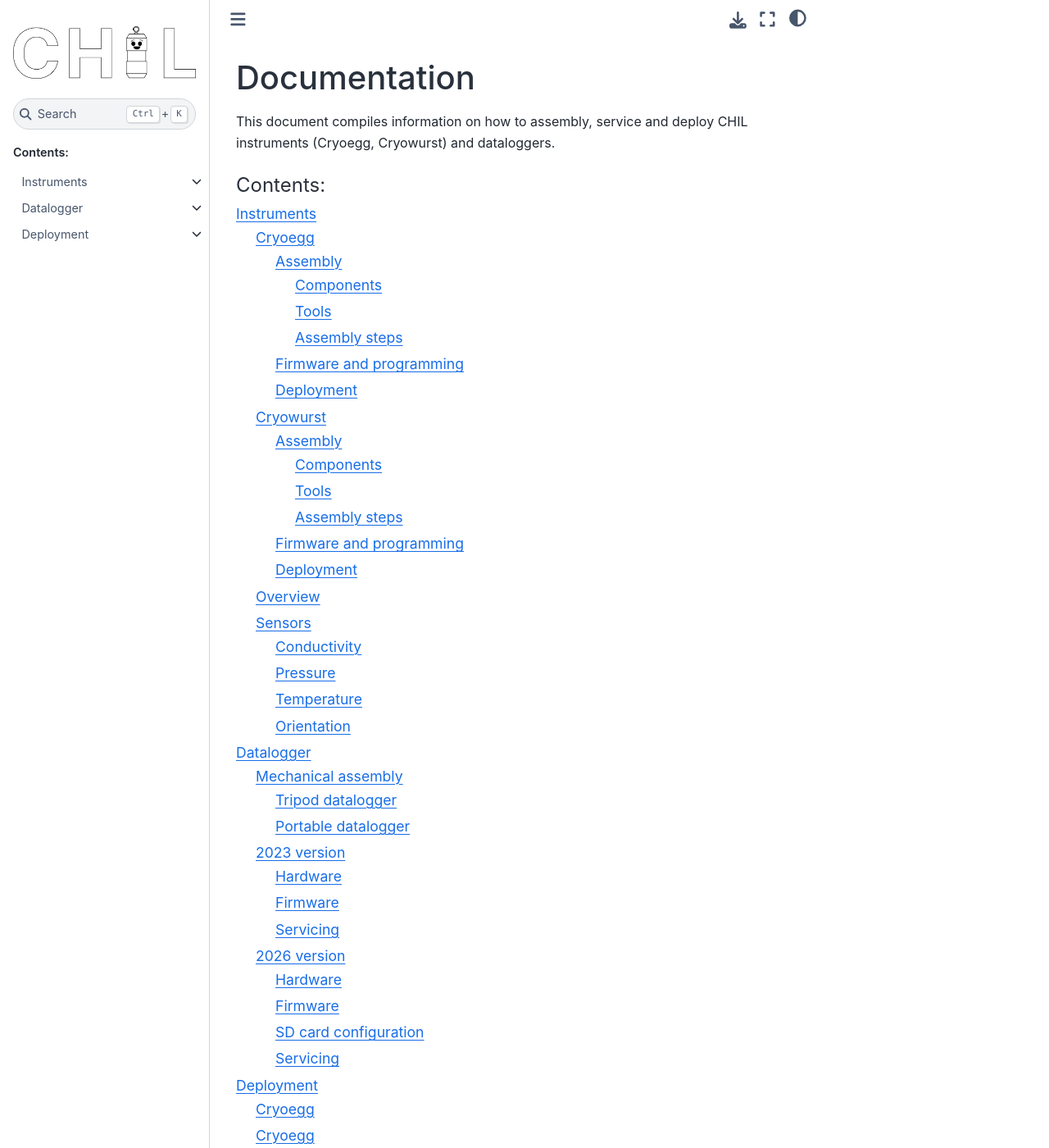
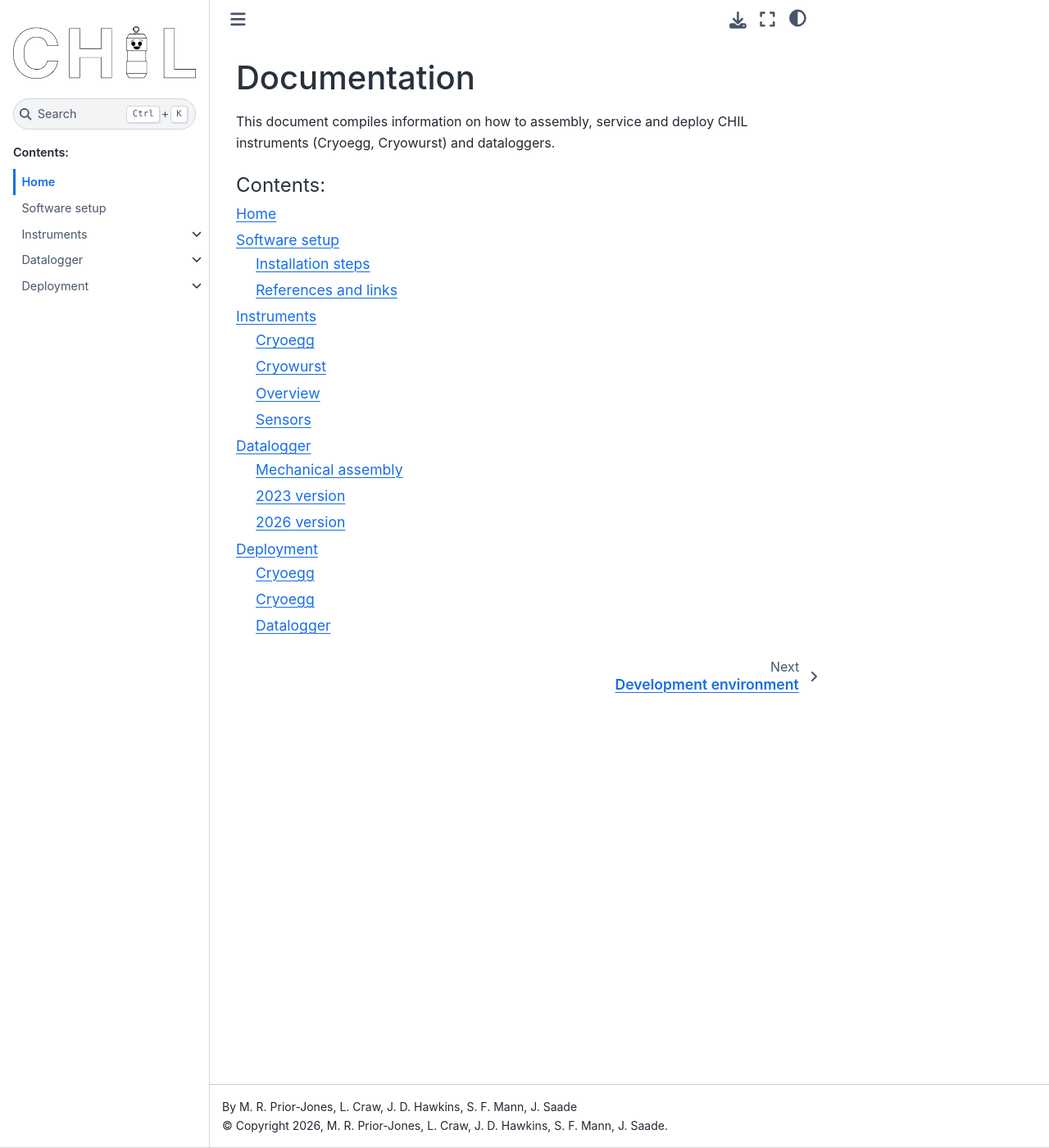
Before and after one commit to CHILCardiff/docs, a Sphinx documentation site: the page built from source/index.rst, in a window 1280 px wide and 1400 px high. Shown: the whole window at 82% size. Built offline with Sphinx 7.4.7 and the Sphinx Book theme 1.1.4, drawn with Linux system fonts in a browser that asks for light colours; some of the changed lines change nothing that is shown; some of the changed text lies outside the part shown.

Commit message:
add outline documentation for dev. environment setup

```diff
--- /dev/null
+++ b/source/devtools.rst
@@ -0,0 +1,181 @@
+Development environment
+=======================
+
+Various code repositories and third-party software packages are required to update the firmware on CHIL instruments and dataloggers, as well as receive and decode the packets that they transmit.
+
+This page describes instructions for setting up a development environment on a Windows PC so that you can:
+
+* reprogram CHIL instruments with new measurement settings
+* update firmware on CHIL dataloggers to the latest version
+* decode and interpret packets from CHIL instruments and dataloggers
+
+.. important::
+
+  Follow the instructions carefully, **do not use** default options for all the installation steps!
+
+Installation steps
+------------------
+The installation instructions below were tested on 2026-05-21 using a Windows laptop without a internet connection. If you find any issues with the instructions below, let us know by `sending an email <mailto:hawkinsj22@cardiff.ac.uk>`__.
+
+The latest files for the development environment are stored in a ZIP archive (``childev.zip``).
+
+**Archive folder structure:**
+
+* ``firmware/`` instrument and datalogger firmware.
+* ``installers/`` third-party software installers.
+* ``software/`` CHIL developed software and Python libraries.
+* ``vscode_extensions/`` useful extensions for Visual Studio Code.
+
+Download installation files
+^^^^^^^^^^^^^^^^^^^^^^^^^^^
+If you have an offline version of the  ``childev.zip`` archive (``childev-offline.zip``), this should already contain the necessary files to setup the environment. For licensing reasons, we cannot host the full archive online because of the use of third-party software.
+
+.. important::
+
+  Before starting the installation process, download third-party software installers :ref:`listed below <third-party-software>` and copy them to the `installers` directory in your `childev` folder.
+
+  Key installers to ensure you have downloaded are **VS Code**, **STM32CubeIDE** and **Python 3.14**.
+
+We recommend keeping local copies of the offline installers on your machine, a hard drive or USB flash drive in case you need to reset your development environment while in the field.
+
+Install VS Code
+^^^^^^^^^^^^^^^
+1. Located in `childev/installers`, run `VSCodeUserSetup-x64-1.121.0.exe`.
+2. Select "I accept the agreement" on the following splash screen and install the software to the default location.
+3. Ensure that "Add to PATH" is selected and optionally select to create a desktop icon.
+
+Install PlatformIO
+^^^^^^^^^^^^^^^^^^
+1. Open VS Code and open the "Extensions" menu (`View > Extensions` from the top menu bar).
+2. Select the `Install from VSIX` option from the three dots (`...`) menu at the top of the extensions screen. Navgiate to the `childev/vscode_extensions` folder and install the following extensions
+
+    * VS Code cpptools: `ms-vscode.cpptools-1.32.2-win32-x64.vsix`
+    * VS Code cpptools extension: `ms-vscode.cpptools-extension-pack-1.5.1.vsix`
+    * VS Code cpp-devtools: `ms-vscode.cpp-devtools-0.5.13.vsix`
+    * VS Code cmake-tools: `ms-vscode.cmake-tools-1.23.52.vsix`
+    * PlatformIO: `platformio.platformio-ide-3.3.4-win32-x64.vsix`
+
+3. Extract the contents of `.platformio.zip` folder from `childev/installers` to `C:/Users/[username]/.platformio` - make sure you don't end up with a nested folder (i.e. `.platformio/.platformio/...`). This is a large ZIP archive so might take some time!
+4. Restart your PC.
+
+Install datalogger firmware
+^^^^^^^^^^^^^^^^^^^^^^^^^^^
+I recommend setting up a folder for GitHub repositories (either `C:/repos` or `C:/Users/{username}/repos`). From here on, the 'repos' folder refers to whichever of these two options you've used!
+
+For CHIL repositories, I recommend storing these in a folder named `chil` within your `repos` folder.
+
+1. Extract the datalogger firmware `childev/firmware/datalogger-2023-main.zip` to `repos/chil/datalogger-2023` (**Note:** `-main` has been dropped from the end of the new folder). Again, double check that you haven't nested any folders.
+2. Extract the `chillib-v20260521` library to `repos/chil/chillib`, removing the trailing `-v20260521` from the folder name.
+3. Open VS Code and open the `repos/chil/datalogger-2023` folder. If prompted to trust the authors of the repository, confirm that you trust us!
+4. Press `CTRL+SHIFT+P`, type in `PlatformIO: Build` to the text box at the top of the screen and press enter. This will compile the Datalogger firmware. An output terminal should appear at the bottom of the screen and show a `[SUCCESS]` message - this might take a while the first time you run the build command.
+5. If you have a datalogger board (or just the Arduino Feather M0) to hand, plug it into the USB connection of the laptop, press `CTRL+SHIFT+P` and type `PlatformIO: Upload`. Press enter and the firmware should be uploaded to the datalogger.
+
+Install STM32CubeIDE
+^^^^^^^^^^^^^^^^^^^^
+You will need to use STM32CubeIDE to program CHIL instruments which use the STM32L4 series of microcontrollers - this includes Cryoeggs, Cryowurst, Cryobeans, SmartSnowStake, etc.
+
+1. Unzip the installer located with `st-stm32cubeide_2.1.1_28236_20260312_0043_x86_64.exe.zip` to a location of your choice.
+2. Run the installer file (`st-stm32cubeide_2.1.1_28236_20260312_0043_x86_64.exe`).
+3. If prompted to install any drivers (i.e. for ST-LINK) then do so.
+4. Launch the STM32CubeIDE software. When prompted to select a directory as a workspace update the filepath to `C:/Users/sgljh3/STM32CubeIDE/chil` and select `Launch`.
+
+When STM32CubeIDE has loaded, you're ready to setup the development environment for a CHIL instrument.
+
+Setup STM32CubeIDE environment
+^^^^^^^^^^^^^^^^^^^^^^^^^^^^^^
+Within the `chil` workspace you have just created in STM32CubeIDE (see previous step!), we can import the firmware libraries for CHIL instrumentation.
+
+Add `chillib` library
+"""""""""""""""""""""
+1. Select File > Import.... A dialog box will open. Choose the option General > Existing Projects into Workspace and press `Next >`.
+2. Browse for the `chillib` folder in `repos/chil/chillib` and select it as the root directory. If succesful, you should see a project named 'chillib' in the Projects window. Press `Finish`.
+
+Add `cryoegg-2025` library
+""""""""""""""""""""""""""
+1. Extract `childev/firmware/cryoegg-2025-v20260521` to `repos/chil/cryoegg-2025`. Ensure that there are no nested folders and that you've removed the trailing `-v20260521` from the folder name.
+2. Select File > Import... and the option General > Existing Projects into Workspace then press `Next >`.
+3. Set the root directory as `repos/chil/cryoegg-2025/firmware/cryoegg-2025`.
+4. If the `cryoegg-2025` project shows up in the Projects folder, press `Finish`.
+
+You should now be able to build and debug the Cryoegg.
+
+Install Python 3.14
+^^^^^^^^^^^^^^^^^^^
+Run the installer `python-3.14.5-amd64.exe` located in `childev/installers/`.
+
+1. Select **Customize installation** and "Add python.exe to PATH" before proceeding.
+2. On the Optional Features menu, ensure all options are selected except for "for all users".
+3. On the Advanced Options menu:
+
+   * Install Python 3.14 for all users [✓]
+   * Associated files with Python [✓]
+   * Create shorcuts for installed applications [✓]
+   * Add Python to environment variables [✓]
+   * Modify the install location to `C:/python/python314/`.
+
+4. Press install and wait for the installation to complete.
+
+References and links
+--------------------
+
+.. _third-party-software:
+
+Third-party software
+^^^^^^^^^^^^^^^^^^^^
+The various third-party software tools that make up the development and deployment environment for CHIL isntruments and dataloggers are listed below.
+
+.. list-table::
+  :widths: auto
+  :header-rows: 1
+
+  * - Name
+    - Used for
+    - Version
+    - URL
+  * - **VS Code**
+    - Text editor and development environment CHIL datalogger firmware.
+    - v1.121.0
+    - `Download <https://code.visualstudio.com/updates/v1_121>`__
+  * - **Python**
+    - Programming environment for CHIL packet decoding software.
+    - v3.14.0+
+    - `Download <https://www.python.org/downloads/release/python-3140/>`__
+  * - **STM32CubeIDE**
+    - STM32 microcontroller development environment for instrument firmware.
+    - v2.1.1
+    - `Download (login required) <https://community.st.com/stm32cubeide-mcus-28/stm32cubeide-2-1-1-released-163841>`__
+  * - **Radiocrafts RCTools**
+    - Programming radio module IDs and debugging.
+    - v1.98
+    - `Download (login required) <https://radiocrafts.com/resources/supporting-software-and-software-tools/#wirelessmbusrctools>`__
+
+.. _firmware:
+
+Firmware and software
+^^^^^^^^^^^^^^^^^^^^^
+GitHub is used to store and provide version control for CHIL instrument and datalogger firmware, as the `cryodecoder <https://chilcardiff.github.io/cryodecoder/>`__ Python library which is used to decode packets.
+
+.. list-table::
+  :widths: auto
+  :header-rows: 1
+
+  * - Library name
+    - Description
+    - Release
+    - URL
+  * - chillib
+    - Shared firmware library
+    - v20260521
+    - https://github.com/CHILCardiff/chillib/tree/v20260521
+  * - cryoegg-2025
+    - Cryoegg firmware and design files
+    - v20260521
+    - https://github.com/CHILCardiff/cryoegg-2025/tree/v20260521
+  * - cryowurst-2026
+    - Cryowurst firmware and design files
+    - N/A
+    - https://github.com/CHILCardiff/cryowurst-2026/
+  * - cryodecoder
+    - Python package and CLI interface to decode CHIL packets
+    - N/A
+    - https://github.com/CHILCardiff/cryodecoder/
--- a/source/index.rst
+++ b/source/index.rst
@@ -8,9 +8,11 @@ Documentation
 This document compiles information on how to assembly, service and deploy CHIL instruments (Cryoegg, Cryowurst) and dataloggers.
 
 .. toctree::
-   :maxdepth: 4
+   :maxdepth: 2
    :caption: Contents:
 
+   Home <self>
+   Software setup <devtools>
    instruments/index
    datalogger/index
    deployment/index
```
